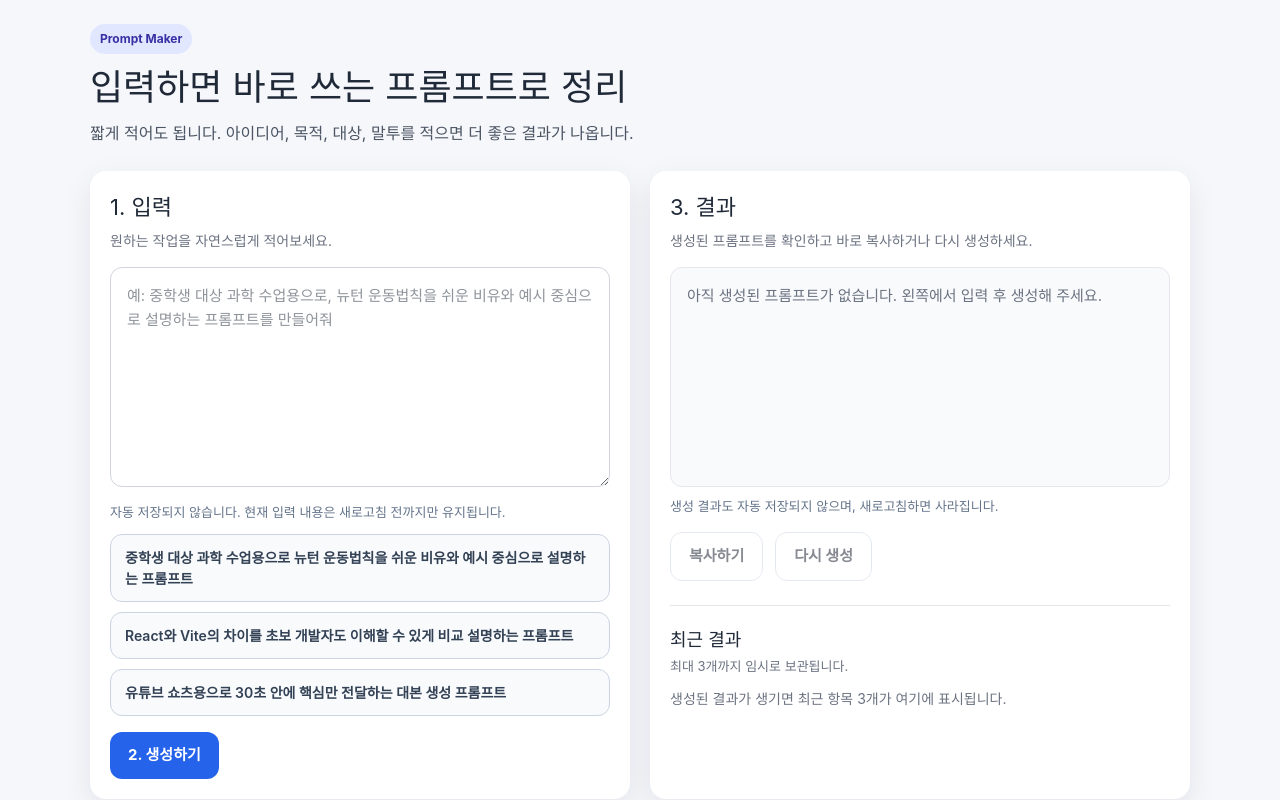
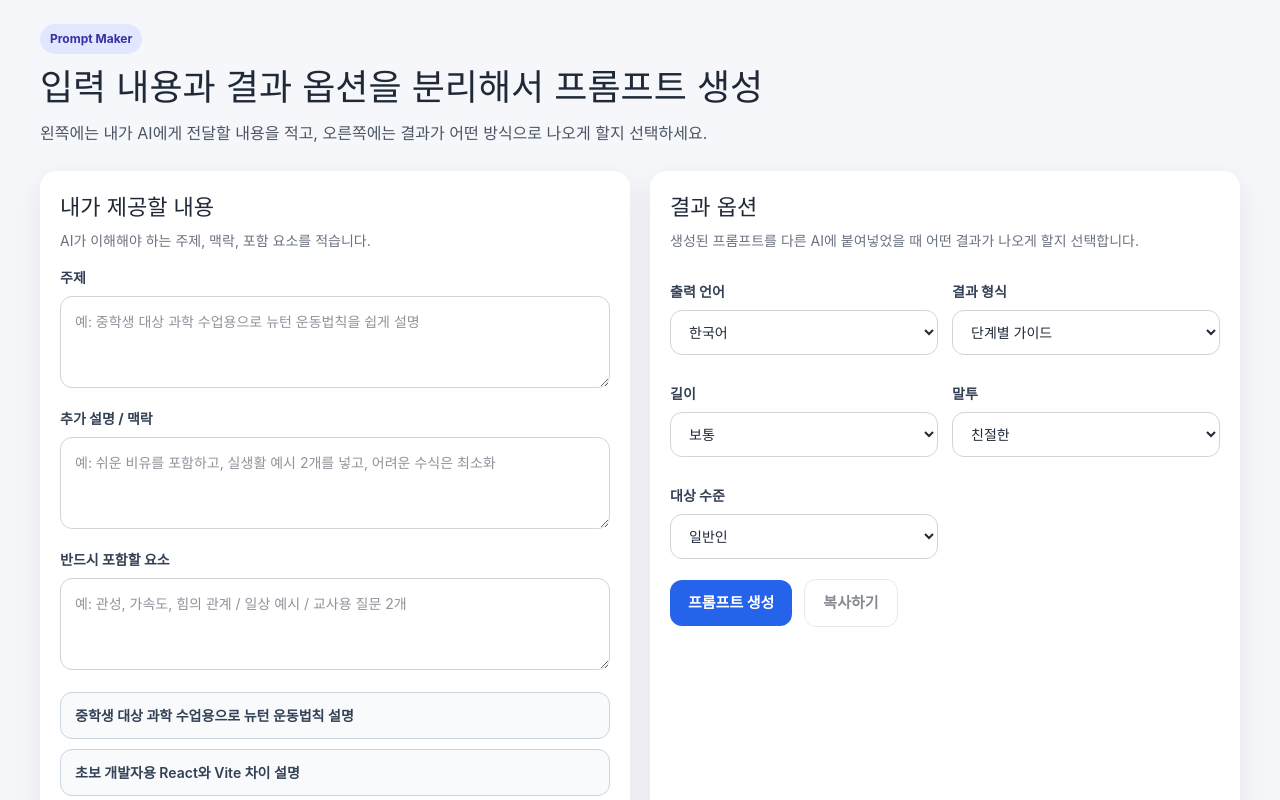
Before and after one commit to guswoths/prompt-maker, a React (Vite) app: page / in a window 1280 px wide. Shown: the top 800 px of the page. Built offline with nearby package versions, Linux system fonts and the light colour scheme.

Commit message:
Add structured content and output option prompt builder

```diff
--- a/src/App.jsx
+++ b/src/App.jsx
@@ -1,15 +1,22 @@
 import { useEffect, useState } from "react";
 
-const examplePrompts = [
-  "중학생 대상 과학 수업용으로 뉴턴 운동법칙을 쉬운 비유와 예시 중심으로 설명하는 프롬프트",
-  "React와 Vite의 차이를 초보 개발자도 이해할 수 있게 비교 설명하는 프롬프트",
-  "유튜브 쇼츠용으로 30초 안에 핵심만 전달하는 대본 생성 프롬프트"
+const exampleTopics = [
+  "중학생 대상 과학 수업용으로 뉴턴 운동법칙 설명",
+  "초보 개발자용 React와 Vite 차이 설명",
+  "유튜브 쇼츠용 30초 대본 초안 만들기"
 ];
 
 function App() {
-  const [userInput, setUserInput] = useState("");
+  const [topic, setTopic] = useState("");
+  const [details, setDetails] = useState("");
+  const [mustInclude, setMustInclude] = useState("");
+  const [outputLanguage, setOutputLanguage] = useState("ko");
+  const [outputFormat, setOutputFormat] = useState("step");
+  const [outputLength, setOutputLength] = useState("medium");
+  const [tone, setTone] = useState("friendly");
+  const [audienceLevel, setAudienceLevel] = useState("general");
+
   const [generatedPrompt, setGeneratedPrompt] = useState("");
-  const [promptHistory, setPromptHistory] = useState([]);
   const [isGenerating, setIsGenerating] = useState(false);
   const [errorMessage, setErrorMessage] = useState("");
   const [copyButtonText, setCopyButtonText] = useState("복사하기");
@@ -25,41 +32,21 @@ function App() {
   }, []);
 
   const handleExampleClick = (exampleText) => {
-    setUserInput(exampleText);
+    setTopic(exampleText);
     setErrorMessage("");
   };
 
-  const pushHistory = (newPrompt) => {
-    setPromptHistory((previousHistory) => {
-      const deduplicatedHistory = previousHistory.filter(
-        (item) => item.text !== newPrompt
-      );
-
-      const nextHistory = [
-        {
-          id: Date.now(),
-          text: newPrompt
-        },
-        ...deduplicatedHistory
-      ];
-
-      return nextHistory.slice(0, 3);
-    });
-  };
-
-  const requestGenerate = async (inputText) => {
-    const trimmedInput = inputText.trim();
-
-    if (!trimmedInput) {
-      setErrorMessage("아이디어 또는 요청사항을 먼저 입력해 주세요.");
+  const handleGenerate = async () => {
+    if (!topic.trim()) {
+      setErrorMessage("주제는 반드시 입력해 주세요.");
       setGeneratedPrompt("");
       return;
     }
 
     setIsGenerating(true);
     setErrorMessage("");
+    setGeneratedPrompt("");
     setCopyButtonText("복사하기");
-    setGeneratedPrompt("");
 
     try {
       const response = await fetch("/api/generate", {
@@ -67,7 +54,16 @@ function App() {
         headers: {
           "Content-Type": "application/json"
         },
-        body: JSON.stringify({ prompt: trimmedInput })
+        body: JSON.stringify({
+          topic: topic.trim(),
+          details: details.trim(),
+          mustInclude: mustInclude.trim(),
+          outputLanguage,
+          outputFormat,
+          outputLength,
+          tone,
+          audienceLevel
+        })
       });
 
       const data = await response.json();
@@ -76,24 +72,13 @@ function App() {
         throw new Error(data.error || "프롬프트 생성에 실패했습니다.");
       }
 
-      const nextPrompt = data.result || "생성 결과가 비어 있습니다.";
-
-      setGeneratedPrompt(nextPrompt);
-      pushHistory(nextPrompt);
+      setGeneratedPrompt(data.result || "");
     } catch (error) {
       console.error(error);
       setErrorMessage("프롬프트 생성 중 오류가 발생했습니다.");
     } finally {
       setIsGenerating(false);
     }
-  };
-
-  const handleGenerate = async () => {
-    await requestGenerate(userInput);
-  };
-
-  const handleRegenerate = async () => {
-    await requestGenerate(userInput);
   };
 
   const handleCopy = async () => {
@@ -116,42 +101,52 @@ function App() {
     }
   };
 
-  const handleSelectHistory = (historyText) => {
-    setGeneratedPrompt(historyText);
-    setCopyButtonText("복사하기");
-  };
-
   return (
     <div style={styles.page}>
       <div style={styles.container}>
         <header style={styles.header}>
           <p style={styles.badge}>Prompt Maker</p>
-          <h1 style={styles.title}>입력하면 바로 쓰는 프롬프트로 정리</h1>
+          <h1 style={styles.title}>입력 내용과 결과 옵션을 분리해서 프롬프트 생성</h1>
           <p style={styles.description}>
-            짧게 적어도 됩니다. 아이디어, 목적, 대상, 말투를 적으면 더 좋은 결과가 나옵니다.
+            왼쪽에는 내가 AI에게 전달할 내용을 적고, 오른쪽에는 결과가 어떤 방식으로 나오게 할지 선택하세요.
           </p>
         </header>
 
         <main style={styles.mainGrid}>
           <section style={styles.card}>
             <div style={styles.sectionHeader}>
-              <h2 style={styles.sectionTitle}>1. 입력</h2>
-              <p style={styles.sectionHint}>원하는 작업을 자연스럽게 적어보세요.</p>
+              <h2 style={styles.sectionTitle}>내가 제공할 내용</h2>
+              <p style={styles.sectionHint}>
+                AI가 이해해야 하는 주제, 맥락, 포함 요소를 적습니다.
+              </p>
             </div>
 
+            <label style={styles.label}>주제</label>
             <textarea
-              value={userInput}
-              onChange={(event) => setUserInput(event.target.value)}
-              placeholder="예: 중학생 대상 과학 수업용으로, 뉴턴 운동법칙을 쉬운 비유와 예시 중심으로 설명하는 프롬프트를 만들어줘"
-              style={styles.textarea}
+              value={topic}
+              onChange={(event) => setTopic(event.target.value)}
+              placeholder="예: 중학생 대상 과학 수업용으로 뉴턴 운동법칙을 쉽게 설명"
+              style={styles.inputBox}
             />
 
-            <p style={styles.sessionNote}>
-              자동 저장되지 않습니다. 현재 입력 내용은 새로고침 전까지만 유지됩니다.
-            </p>
+            <label style={styles.label}>추가 설명 / 맥락</label>
+            <textarea
+              value={details}
+              onChange={(event) => setDetails(event.target.value)}
+              placeholder="예: 쉬운 비유를 포함하고, 실생활 예시 2개를 넣고, 어려운 수식은 최소화"
+              style={styles.inputBox}
+            />
+
+            <label style={styles.label}>반드시 포함할 요소</label>
+            <textarea
+              value={mustInclude}
+              onChange={(event) => setMustInclude(event.target.value)}
+              placeholder="예: 관성, 가속도, 힘의 관계 / 일상 예시 / 교사용 질문 2개"
+              style={styles.inputBox}
+            />
 
             <div style={styles.examplesWrap}>
-              {examplePrompts.map((exampleText, index) => (
+              {exampleTopics.map((exampleText, index) => (
                 <button
                   key={index}
                   onClick={() => handleExampleClick(exampleText)}
@@ -161,6 +156,64 @@ function App() {
                   {exampleText}
                 </button>
               ))}
+            </div>
+          </section>
+
+          <section style={styles.card}>
+            <div style={styles.sectionHeader}>
+              <h2 style={styles.sectionTitle}>결과 옵션</h2>
+              <p style={styles.sectionHint}>
+                생성된 프롬프트를 다른 AI에 붙여넣었을 때 어떤 결과가 나오게 할지 선택합니다.
+              </p>
+            </div>
+
+            <div style={styles.optionGrid}>
+              <div>
+                <label style={styles.label}>출력 언어</label>
+                <select value={outputLanguage} onChange={(e) => setOutputLanguage(e.target.value)} style={styles.selectBox}>
+                  <option value="ko">한국어</option>
+                  <option value="en">English</option>
+                </select>
+              </div>
+
+              <div>
+                <label style={styles.label}>결과 형식</label>
+                <select value={outputFormat} onChange={(e) => setOutputFormat(e.target.value)} style={styles.selectBox}>
+                  <option value="explain">설명형</option>
+                  <option value="bullet">불릿 요약</option>
+                  <option value="step">단계별 가이드</option>
+                  <option value="table">표 형식</option>
+                </select>
+              </div>
+
+              <div>
+                <label style={styles.label}>길이</label>
+                <select value={outputLength} onChange={(e) => setOutputLength(e.target.value)} style={styles.selectBox}>
+                  <option value="short">짧게</option>
+                  <option value="medium">보통</option>
+                  <option value="long">자세히</option>
+                </select>
+              </div>
+
+              <div>
+                <label style={styles.label}>말투</label>
+                <select value={tone} onChange={(e) => setTone(e.target.value)} style={styles.selectBox}>
+                  <option value="neutral">중립적</option>
+                  <option value="friendly">친절한</option>
+                  <option value="professional">전문적</option>
+                  <option value="persuasive">설득형</option>
+                </select>
+              </div>
+
+              <div>
+                <label style={styles.label}>대상 수준</label>
+                <select value={audienceLevel} onChange={(e) => setAudienceLevel(e.target.value)} style={styles.selectBox}>
+                  <option value="general">일반인</option>
+                  <option value="student">중고등학생</option>
+                  <option value="college">대학생</option>
+                  <option value="expert">전문가</option>
+                </select>
+              </div>
             </div>
 
             <div
@@ -180,40 +233,9 @@ function App() {
                   cursor: isGenerating ? "not-allowed" : "pointer"
                 }}
               >
-                {isGenerating ? "생성 중..." : "2. 생성하기"}
+                {isGenerating ? "생성 중..." : "프롬프트 생성"}
               </button>
-            </div>
 
-            {errorMessage && <p style={styles.errorText}>{errorMessage}</p>}
-          </section>
-
-          <section style={styles.card}>
-            <div style={styles.sectionHeader}>
-              <h2 style={styles.sectionTitle}>3. 결과</h2>
-              <p style={styles.sectionHint}>생성된 프롬프트를 확인하고 바로 복사하거나 다시 생성하세요.</p>
-            </div>
-
-            <div style={styles.resultBox}>
-              {generatedPrompt ? (
-                <pre style={styles.resultText}>{generatedPrompt}</pre>
-              ) : (
-                <p style={styles.placeholderText}>
-                  아직 생성된 프롬프트가 없습니다. 왼쪽에서 입력 후 생성해 주세요.
-                </p>
-              )}
-            </div>
-
-            <p style={styles.sessionNote}>
-              생성 결과도 자동 저장되지 않으며, 새로고침하면 사라집니다.
-            </p>
-
-            <div
-              style={{
-                ...styles.actionRow,
-                flexDirection: isMobile ? "column" : "row",
-                alignItems: isMobile ? "stretch" : "center"
-              }}
-            >
               <button
                 onClick={handleCopy}
                 disabled={!generatedPrompt}
@@ -221,63 +243,35 @@ function App() {
                   ...styles.secondaryButton,
                   width: isMobile ? "100%" : "auto",
                   opacity: generatedPrompt ? 1 : 0.5,
-                  cursor: generatedPrompt ? "pointer" : "not-allowed",
-                  background:
-                    copyButtonText === "복사 완료" ? "#dcfce7" : "#ffffff",
-                  borderColor:
-                    copyButtonText === "복사 완료" ? "#86efac" : "#cbd5e1",
-                  color:
-                    copyButtonText === "복사 완료" ? "#166534" : "#111827"
+                  cursor: generatedPrompt ? "pointer" : "not-allowed"
                 }}
               >
                 {copyButtonText}
               </button>
-
-              <button
-                onClick={handleRegenerate}
-                disabled={!userInput.trim() || isGenerating}
-                style={{
-                  ...styles.secondaryButton,
-                  width: isMobile ? "100%" : "auto",
-                  opacity: !userInput.trim() || isGenerating ? 0.5 : 1,
-                  cursor:
-                    !userInput.trim() || isGenerating ? "not-allowed" : "pointer"
-                }}
-              >
-                다시 생성
-              </button>
             </div>
 
-            <div style={styles.historySection}>
-              <div style={styles.historyHeader}>
-                <h3 style={styles.historyTitle}>최근 결과</h3>
-                <p style={styles.historyHint}>최대 3개까지 임시로 보관됩니다.</p>
-              </div>
-
-              {promptHistory.length > 0 ? (
-                <div style={styles.historyList}>
-                  {promptHistory.map((historyItem, index) => (
-                    <button
-                      key={historyItem.id}
-                      onClick={() => handleSelectHistory(historyItem.text)}
-                      style={styles.historyCard}
-                      title="이 결과를 다시 보기"
-                    >
-                      <div style={styles.historyCardTop}>
-                        <span style={styles.historyBadge}>결과 {index + 1}</span>
-                      </div>
-                      <p style={styles.historyPreview}>{historyItem.text}</p>
-                    </button>
-                  ))}
-                </div>
-              ) : (
-                <p style={styles.historyEmpty}>
-                  생성된 결과가 생기면 최근 항목 3개가 여기에 표시됩니다.
-                </p>
-              )}
-            </div>
+            {errorMessage && <p style={styles.errorText}>{errorMessage}</p>}
           </section>
         </main>
+
+        <section style={{ ...styles.card, marginTop: "20px" }}>
+          <div style={styles.sectionHeader}>
+            <h2 style={styles.sectionTitle}>생성된 프롬프트</h2>
+            <p style={styles.sectionHint}>
+              아래 결과를 다른 AI에 그대로 붙여넣으면, 선택한 옵션 방향으로 답변이 나오도록 설계됩니다.
+            </p>
+          </div>
+
+          <div style={styles.resultBox}>
+            {generatedPrompt ? (
+              <pre style={styles.resultText}>{generatedPrompt}</pre>
+            ) : (
+              <p style={styles.placeholderText}>
+                아직 생성된 프롬프트가 없습니다. 입력 내용과 결과 옵션을 선택한 뒤 생성하세요.
+              </p>
+            )}
+          </div>
+        </section>
       </div>
     </div>
   );
@@ -291,7 +285,7 @@ const styles = {
     padding: "24px"
   },
   container: {
-    maxWidth: "1100px",
+    maxWidth: "1200px",
     margin: "0 auto"
   },
   header: {
@@ -316,14 +310,14 @@ const styles = {
   },
   description: {
     margin: 0,
-    maxWidth: "720px",
+    maxWidth: "760px",
     color: "#4b5563",
     fontSize: "16px",
     lineHeight: 1.6
   },
   mainGrid: {
     display: "grid",
-    gridTemplateColumns: "repeat(auto-fit, minmax(320px, 1fr))",
+    gridTemplateColumns: "repeat(auto-fit, minmax(340px, 1fr))",
     gap: "20px"
   },
   card: {
@@ -343,32 +337,48 @@ const styles = {
   sectionHint: {
     margin: 0,
     color: "#6b7280",
-    fontSize: "14px"
+    fontSize: "14px",
+    lineHeight: 1.5
   },
-  textarea: {
+  label: {
+    display: "block",
+    marginTop: "14px",
+    marginBottom: "8px",
+    fontSize: "14px",
+    fontWeight: 700,
+    color: "#334155"
+  },
+  inputBox: {
     width: "100%",
-    minHeight: "220px",
-    padding: "16px",
+    minHeight: "92px",
+    padding: "14px",
     borderRadius: "12px",
     border: "1px solid #d1d5db",
-    fontSize: "15px",
+    fontSize: "14px",
     lineHeight: 1.6,
     resize: "vertical",
     outline: "none",
     boxSizing: "border-box"
   },
-  sessionNote: {
-    marginTop: "10px",
-    marginBottom: 0,
-    color: "#64748b",
-    fontSize: "13px",
-    lineHeight: 1.5
+  selectBox: {
+    width: "100%",
+    padding: "12px 14px",
+    borderRadius: "12px",
+    border: "1px solid #d1d5db",
+    fontSize: "14px",
+    background: "#ffffff",
+    boxSizing: "border-box"
+  },
+  optionGrid: {
+    display: "grid",
+    gridTemplateColumns: "repeat(auto-fit, minmax(180px, 1fr))",
+    gap: "14px"
   },
   examplesWrap: {
     display: "flex",
     flexDirection: "column",
     gap: "10px",
-    marginTop: "12px"
+    marginTop: "16px"
   },
   exampleButton: {
     textAlign: "left",
@@ -386,7 +396,7 @@ const styles = {
     display: "flex",
     alignItems: "center",
     gap: "12px",
-    marginTop: "16px",
+    marginTop: "20px",
     flexWrap: "wrap"
   },
   primaryButton: {
@@ -408,7 +418,7 @@ const styles = {
     fontWeight: 700
   },
   resultBox: {
-    minHeight: "220px",
+    minHeight: "240px",
     borderRadius: "12px",
     background: "#f8fafc",
     border: "1px solid #e5e7eb",
@@ -433,69 +443,6 @@ const styles = {
     marginBottom: 0,
     color: "#dc2626",
     fontSize: "14px"
-  },
-  historySection: {
-    marginTop: "24px",
-    borderTop: "1px solid #e5e7eb",
-    paddingTop: "20px"
-  },
-  historyHeader: {
-    marginBottom: "12px"
-  },
-  historyTitle: {
-    margin: 0,
-    marginBottom: "4px",
-    fontSize: "18px"
-  },
-  historyHint: {
-    margin: 0,
-    color: "#6b7280",
-    fontSize: "13px"
-  },
-  historyList: {
-    display: "flex",
-    flexDirection: "column",
-    gap: "10px"
-  },
-  historyCard: {
-    textAlign: "left",
-    width: "100%",
-    border: "1px solid #dbe4f0",
-    borderRadius: "12px",
-    background: "#f8fbff",
-    padding: "12px",
-    cursor: "pointer"
-  },
-  historyCardTop: {
-    display: "flex",
-    justifyContent: "space-between",
-    alignItems: "center",
-    marginBottom: "8px"
-  },
-  historyBadge: {
-    display: "inline-block",
-    borderRadius: "999px",
-    background: "#dbeafe",
-    color: "#1d4ed8",
-    padding: "4px 8px",
-    fontSize: "12px",
-    fontWeight: 700
-  },
-  historyPreview: {
-    margin: 0,
-    color: "#334155",
-    fontSize: "14px",
-    lineHeight: 1.6,
-    display: "-webkit-box",
-    WebkitLineClamp: 3,
-    WebkitBoxOrient: "vertical",
-    overflow: "hidden"
-  },
-  historyEmpty: {
-    margin: 0,
-    color: "#6b7280",
-    fontSize: "14px",
-    lineHeight: 1.6
   }
 };
 
```
